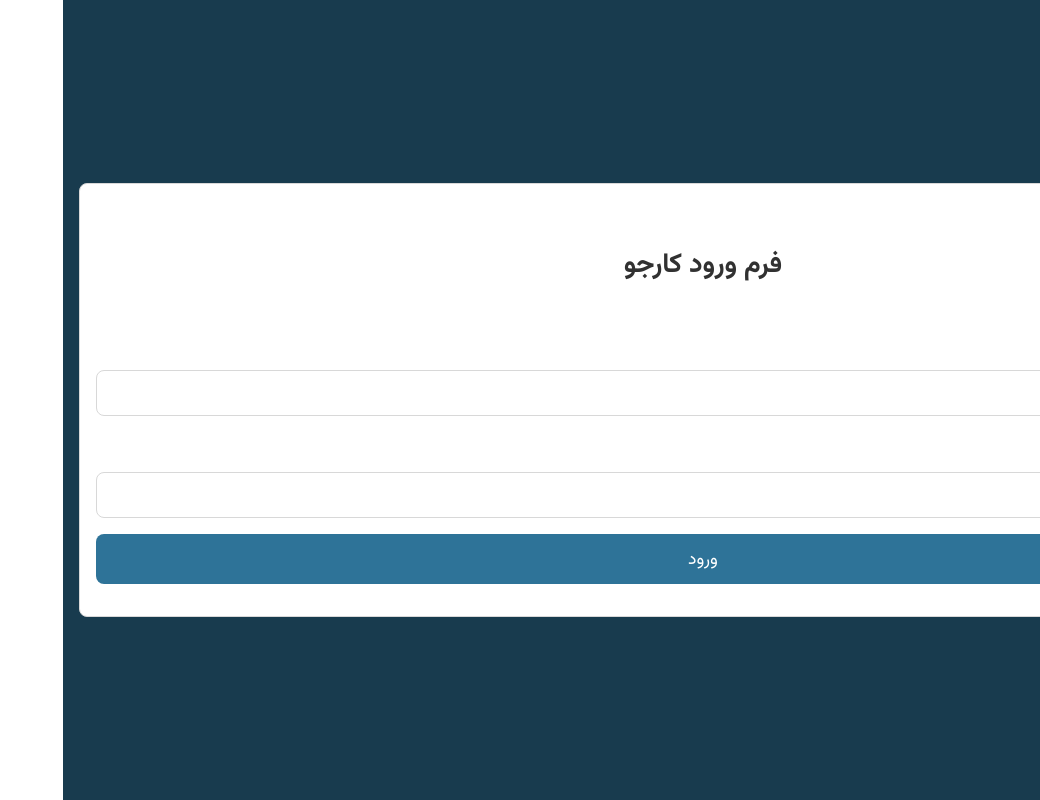
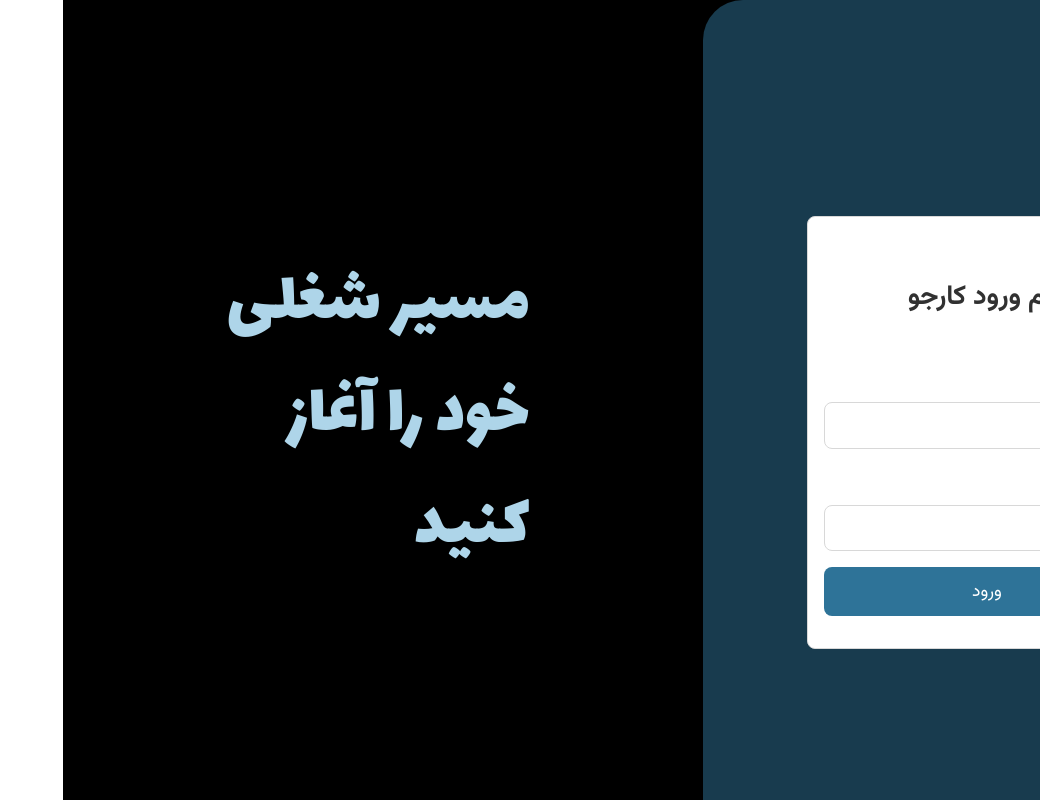
Before and after one commit to Amir-username/Karpardaz-VueJS, a Vue app: page /auth/jobseeker/login in a window 1280 px wide. Shown: the whole page, without its empty margins (240-1280 px from the left). Built offline with nearby package versions, Linux system fonts and the light colour scheme.

Commit message:
add jobseeker login form UI for desktop view

```diff
--- a/src/pages/auth/JobSeekerLoginPage.vue
+++ b/src/pages/auth/JobSeekerLoginPage.vue
@@ -4,7 +4,12 @@ import JobSeekerLoginForm from "../../components/auth/JobSeekerLoginForm.vue";
 
 <template>
   <main>
-    <JobSeekerLoginForm />
+    <div class="login-form">
+      <JobSeekerLoginForm />
+    </div>
+    <div class="login-bg">
+      <h1 class="lalezar">مسیر شغلی خود را آغاز کنید</h1>
+    </div>
   </main>
 </template>
 
@@ -15,5 +20,40 @@ main {
   justify-content: center;
   background-color: var(--primary-500);
   min-height: 100vh;
+
+  @media (min-width: 960px) {
+    display: grid;
+    grid-template-columns: 1fr 1fr;
+    background: black;
+  }
+}
+
+.login-bg {
+  position: relative;
+  display: none;
+  @media (min-width: 960px) {
+    display: block;
+    background: linear-gradient(rgba(1, 1, 1, 0.85)),
+      url("/src/assets/hero-image-medium.jpg");
+    min-height: 100vh;
+    width: 50vw;
+  }
+}
+
+h1 {
+  position: absolute;
+  inset-block-start: 25%;
+  inset-inline-start: 7%;
+  padding: 0 8rem;
+  color: var(--primary-100);
+  font-size: 4.5rem;
+}
+
+.login-form {
+  @media (min-width: 960px) {
+    position: relative;
+    border-top-left-radius: 40px;
+    background-color: var(--primary-500);
+  }
 }
 </style>
--- a/src/ui/form/Form.vue
+++ b/src/ui/form/Form.vue
@@ -16,6 +16,13 @@ form {
   border: 1px solid var(--neutral-100);
   margin: 1rem;
   background-color: white;
+
+  @media (min-width:960px) {
+    min-width: 360px;
+    position: absolute;
+    inset-block-start: 25%;
+    inset-inline-start: 25%;
+  }
 }
 
 button {
@@ -25,5 +32,15 @@ button {
   border-radius: 8px;
   color: white;
   border: none;
+  cursor: pointer;
+
+  /* @media (min-width:960px) {
+    max-height: 50px;
+  } */
+
+  &:hover {
+    background-color: var(--primary-500);
+    transition-duration: 500ms;
+  }
 }
 </style>
--- a/src/ui/form/Input.vue
+++ b/src/ui/form/Input.vue
@@ -10,5 +10,9 @@ input {
   font-size: 1.2rem;
   border-radius: 8px;
   border: 1px solid var(--neutral-100);
+
+  /* @media (min-width:960px) {
+    max-height: 50px;
+  } */
 }
 </style>
```
Also changed, not shown: src/style.css (line endings or trailing spaces).
